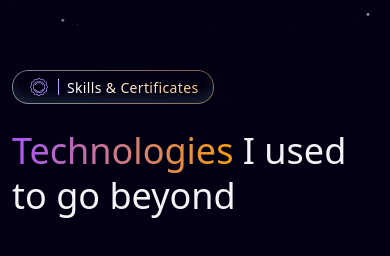
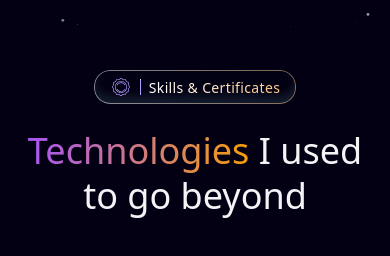
Before and after one commit to okayda/next-portfolio-upgrade, a Next.js app: page / in a window 390 px wide. Shown: the part 798-1054 px from the top of the page. Built offline with nearby package versions, Linux system fonts and the light colour scheme.

Commit message:
Add minor adjustment at SkillsContent

```diff
--- a/components/sub/SkillsContent.tsx
+++ b/components/sub/SkillsContent.tsx
@@ -11,12 +11,12 @@ export default function SkillsContent() {
       itemType="https://schema.org/Person"
       className="mb-20 mt-48 lg:mb-48"
     >
-      <div className="mb-6 flex xs:justify-center lg:justify-start">
+      <div className="mb-6 flex justify-center lg:justify-start">
         <GradientText text="Skills & Certificates" />
       </div>
 
       <div className="mx-auto max-w-[460px] md:max-w-[630px] lg:max-w-[1024px] xl:mx-0 xl:max-w-none">
-        <h2 className="mb-10 text-4xl font-medium leading-tight text-gray-100 xs:text-center lg:text-left">
+        <h2 className="mb-10 text-center text-4xl font-medium leading-tight text-gray-100 lg:text-left">
           <span className="bg-gradient-to-r from-purple-500 to-amber-500 bg-clip-text text-transparent">
             Technologies
           </span>{" "}
```
